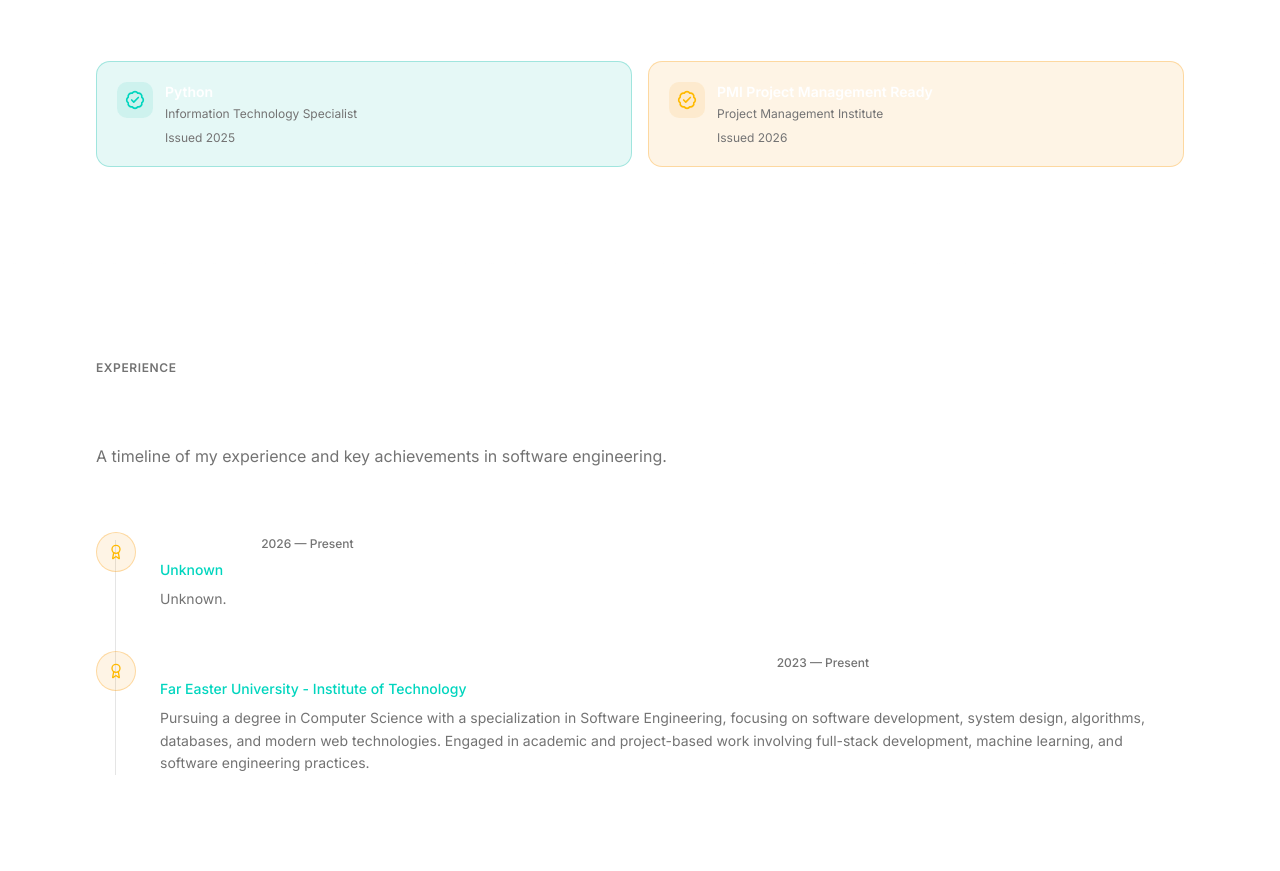
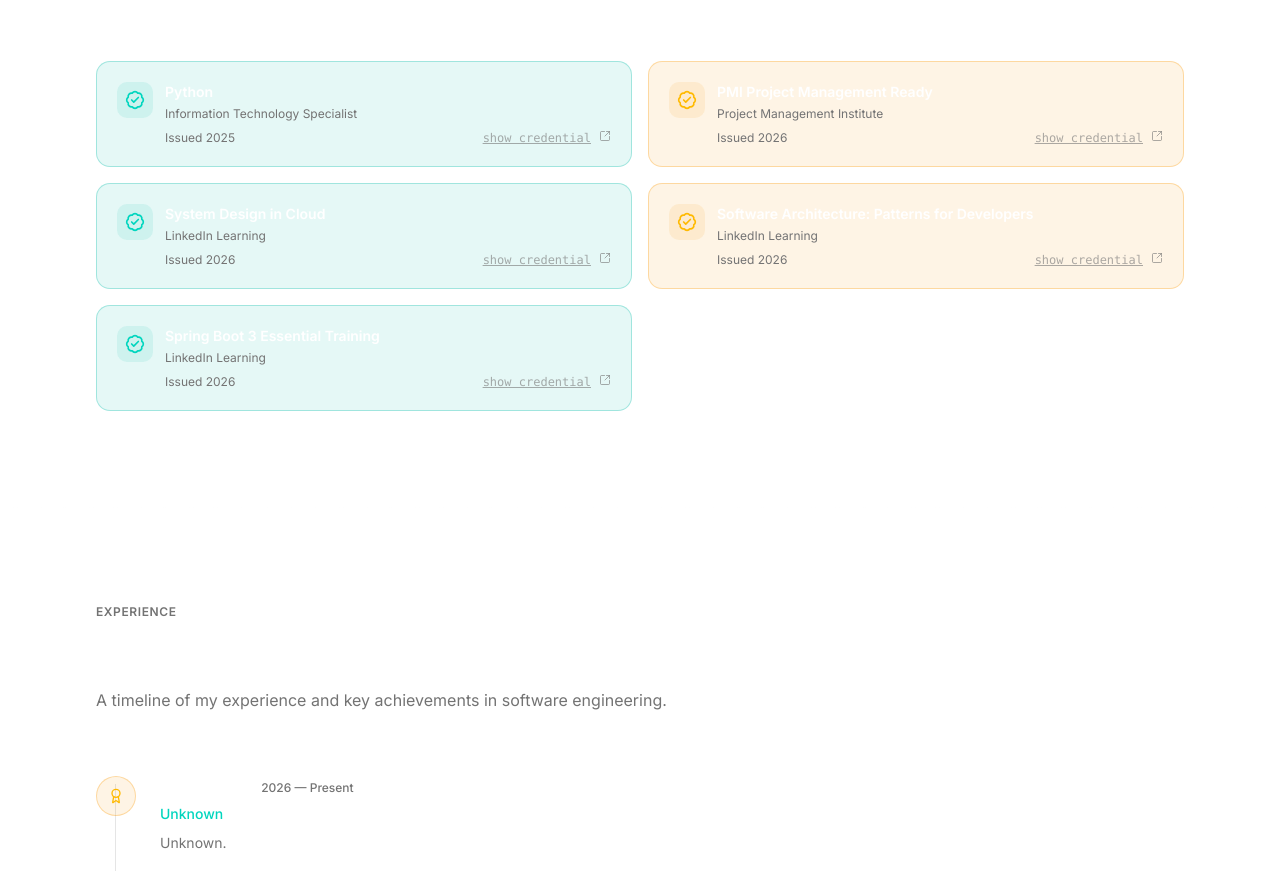
Before and after one commit to ieqisg/Portfolio, a Next.js app: page / in a window 1280 px wide. Shown: the part 1420-2291 px from the top of the page. Built offline with nearby package versions, Linux system fonts and the light colour scheme.

Commit message:
added some creds

```diff
--- a/app/pages/Certifications.tsx
+++ b/app/pages/Certifications.tsx
@@ -2,6 +2,7 @@
 import AnimatedSection from "@/components/AnimatedContent"
 import { CertificationsData } from "@/datas/CertificationsData"
 import { BadgeCheck } from "lucide-react"
+import { SquareArrowOutUpRight } from 'lucide-react';
 
 
 
@@ -37,7 +38,7 @@ export default function Certifications() {
                     <p className="text-xs text-muted-foreground mb-2">{cert.issuer}</p>
                     <div className="flex items-center justify-between">
                       <span className="text-xs text-muted-foreground">Issued {cert.date}</span>
-                      <span className="text-xs font-mono text-muted-foreground/60">{cert.id}</span>
+                      <a className="text-xs font-mono text-muted-foreground/60 underline cursor-pointer flex gap-2" href={cert.link}>show credential<SquareArrowOutUpRight className="h-3 w-3" /></a>
                     </div>
                   </div>
                 </div>
--- a/datas/CertificationsData.tsx
+++ b/datas/CertificationsData.tsx
@@ -5,7 +5,7 @@ interface Certifications {
   name: string;
   issuer: string;
   date: string;
-  id?: string;
+  link: string;
 }
 
 export const CertificationsData: Certifications[] = [
@@ -13,10 +13,31 @@ export const CertificationsData: Certifications[] = [
     name: "Python",
     issuer: "Information Technology Specialist ",
     date: "2025",
+    link: "https://www.certiport.com/portal/pages/credentialverification.aspx"
   },
   {
     name: "PMI Project Management Ready",
     issuer: "Project Management Institute",
     date: "2026",
-  }
+    link: "https://www.certiport.com/portal/pages/credentialverification.aspx"
+  },
+  {
+    name: "System Design in Cloud",
+    issuer: "LinkedIn Learning",
+    date: "2026",
+    link: "https://www.linkedin.com/learning/certificates/1b6f7e9a07798f1617887d3b586d4c8de92e2b0d4e5755a621fb24af9c56c9d0?u=254231458"
+  },
+  {
+    name: "Software Architecture: Patterns for Developers",
+    issuer: "LinkedIn Learning",
+    date: "2026",
+    link: "https://www.linkedin.com/learning/certificates/34eb90e4d4f4eb68d20e678b7450efcc6aa6d727be56bc14817c149a9efccc48?u=254231458"
+  },
+  {
+    name: "Spring Boot 3 Essential Training",
+    issuer: "LinkedIn Learning",
+    date: "2026",
+    link: "https://www.linkedin.com/learning/certificates/a663a3687cdf2db8a9e8dba89e92f9a23d855f8a5d85f84cd20ede77cd4d0873?u=254231458"
+  },
+
 ]
--- a/datas/ProjectsData.tsx
+++ b/datas/ProjectsData.tsx
@@ -10,8 +10,8 @@ export const projectsData = [
   {
     title: "Money Tracker",
     description: "Developed a full-stack expense tracking system with complete CRUD functionality for managing user income and expenses. Designed with scalability, maintainability, and clean architecture in mind and applying real-world practices while continuously refactoring the codebase to improve performance, structure, and overall code quality.",
-    stack: ["React", "Typescript", "Postgresql", "Tanstack query", "NodeJS", "Express"],
-    content: "Expense Tracker is a web-based financial tracking application designed to manage monthly income and expenses. It serves as a practical learning project for exploring full-stack development, CRUD operations, code optimization, refactoring, and real-world technologies and frameworks. Planned improvements include AI-powered receipt data extraction and migrating the backend from Express.js to Java Spring Boot.",
+    stack: ["React", "Typescript", "Postgresql", "Tanstack query", "NodeJS", "Express", "Spring boot"],
+    content: "Expense Tracker is a web-based financial tracking application designed to manage monthly income and expenses. It serves as a practical learning project for exploring full-stack development, CRUD operations, code optimization, refactoring, and real-world technologies and frameworks. Planned improvements include AI-powered receipt data extraction and analysis and migrating the backend from Express.js to Java Spring Boot.",
     website: "",
     githubRepo: "https://github.com/ieqisg/money-tracker"
   },
--- a/datas/TechnologiesData.tsx
+++ b/datas/TechnologiesData.tsx
@@ -1,5 +1,5 @@
 export const TechnologiesData =
   [
-    "TypeScript", "Javascript", "NextJS", "React", "Node.js", "Python",
+    "TypeScript", "Javascript", "NextJS", "React", "Node.js", "Python", "Java", "Spring boot",
     "Supabase", "PostgreSQL", "MongoDB", "REST", "Express", "Linux",
   ]
```
